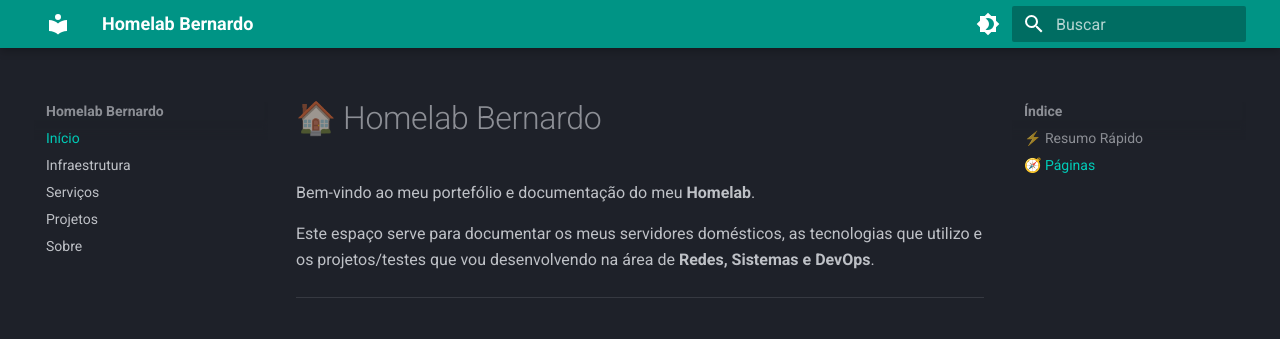
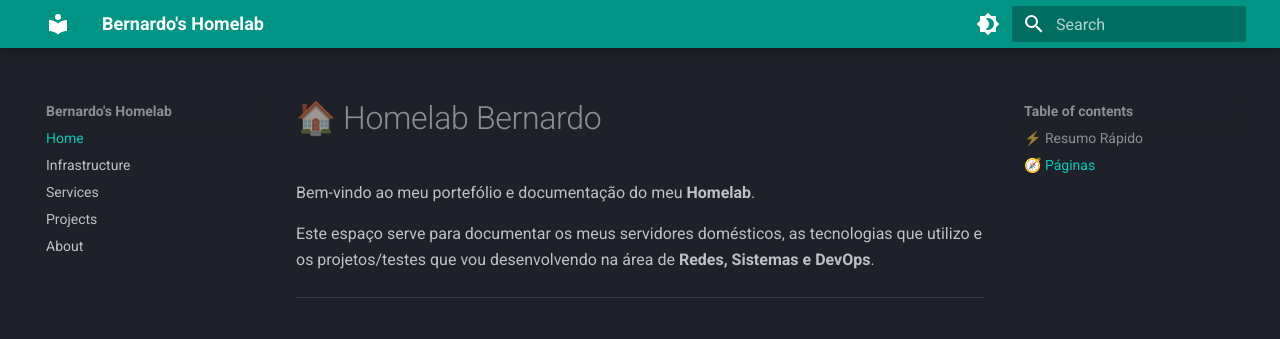
Before and after one commit to Bernard0S2003/homelab-site, an MkDocs documentation site: the page built from docs/index.md, in a window 1280 px wide. Shown: the top 339 px of the page. Built offline with MkDocs 1.6.1 and Material for MkDocs 9.7.7, drawn with Linux system fonts in a browser that asks for light colours; some of the changed lines change nothing that is shown.

Commit message:
docs(config): translate mkdocs.yml configuration to English

```diff
--- a/mkdocs.yml
+++ b/mkdocs.yml
@@ -1,23 +1,23 @@
-site_name: Homelab Bernardo
-site_description: Documentação simples e portefólio do meu Homelab
+site_name: Bernardo's Homelab
+site_description: Documentation and technical showcase of my homelab environment.
 site_author: Bernardo Silva
 
 theme:
   name: material
-  language: pt
+  language: en
   palette:
     - scheme: slate
       primary: teal
       accent: teal
       toggle:
         icon: material/brightness-4
-        name: Mudar para tema claro
+        name: Switch to light theme
     - scheme: default
       primary: teal
       accent: teal
       toggle:
         icon: material/brightness-7
-        name: Mudar para tema escuro
+        name: Switch to dark theme
   features:
     - navigation.top
     - search.suggest
@@ -33,8 +33,8 @@ markdown_extensions:
 docs_dir: docs
 
 nav:
-  - Início: index.md
-  - Infraestrutura: infraestrutura.md
-  - Serviços: servicos.md
-  - Projetos: projetos.md
-  - Sobre: sobre.md
+  - Home: index.md
+  - Infrastructure: infraestrutura.md
+  - Services: servicos.md
+  - Projects: projetos.md
+  - About: sobre.md
```
